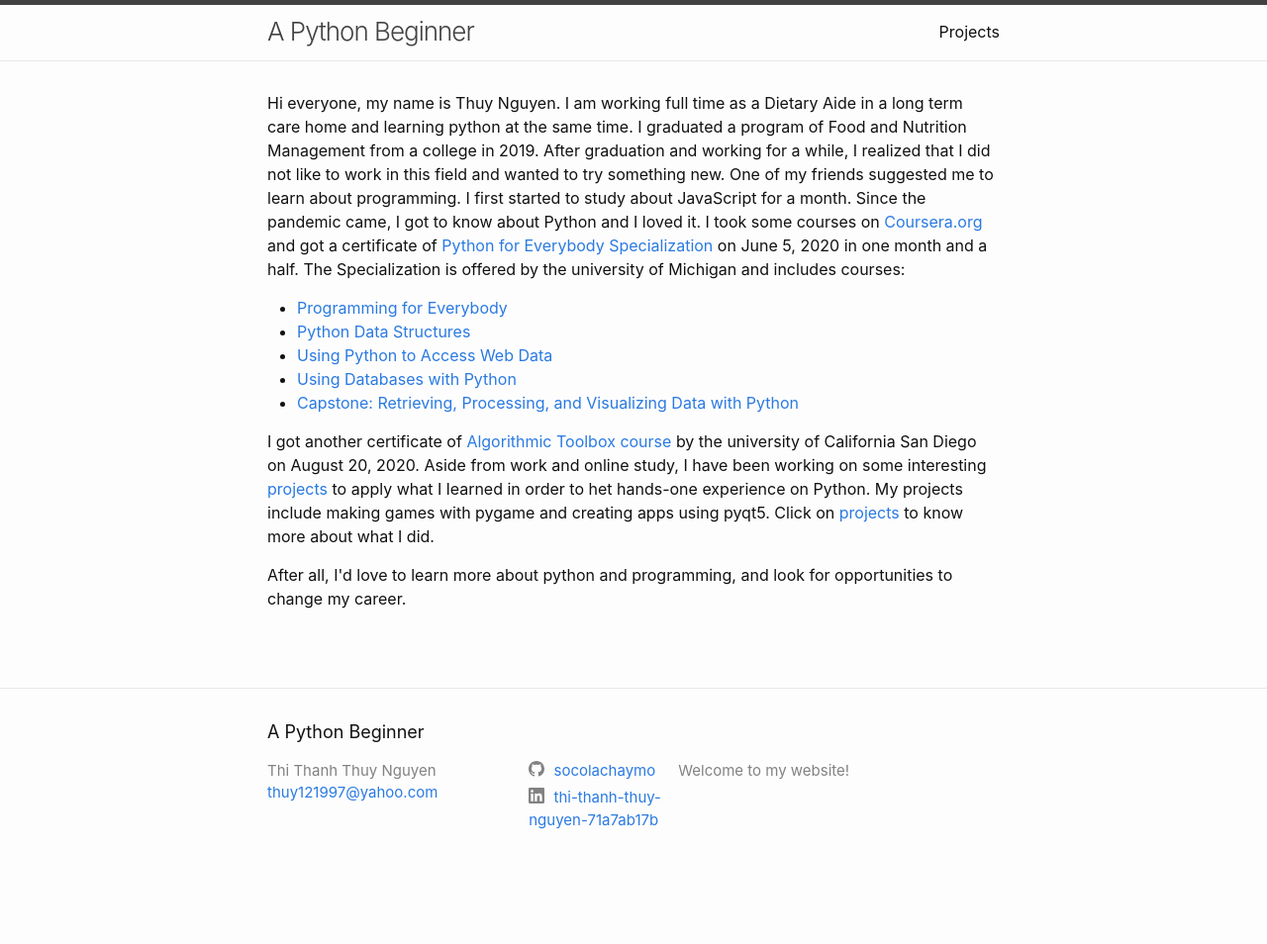
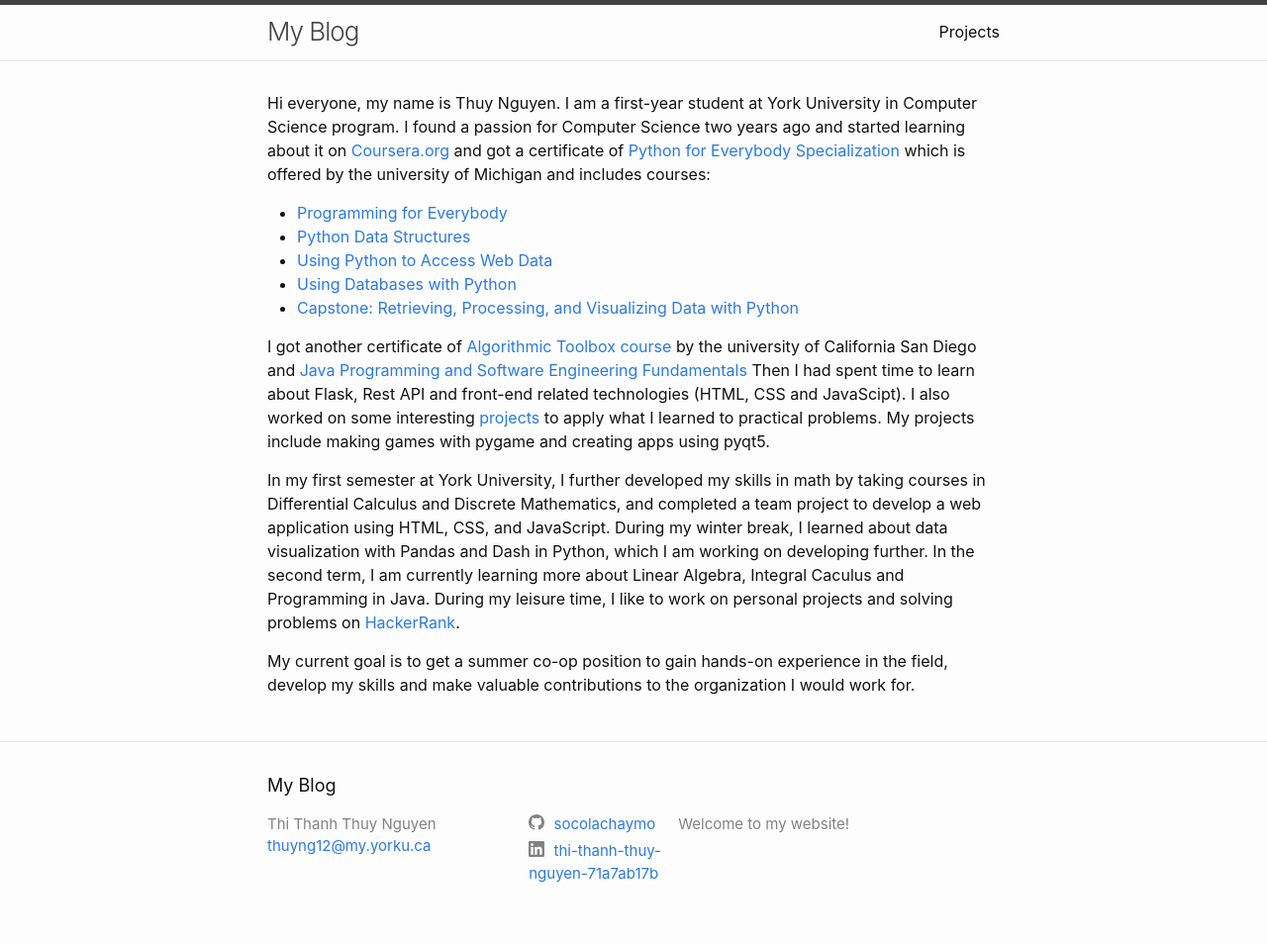
Before and after one commit to socolachaymo/socolachaymo.gitbub.io, a Jekyll site: the page built from index.markdown, in a window 1280 px wide. Shown: the whole page at 99% size. Built offline with Jekyll 4.4.1, drawn with Linux system fonts in a browser that asks for light colours; before the commit the page ends 900 px from its top, so only the background shows below that.

Commit message:
updated my blog

```diff
--- a/_config.yml
+++ b/_config.yml
@@ -18,8 +18,8 @@
 # You can create any custom variable you would like, and they will be accessible
 # in the templates via {{ site.myvariable }}.
 
-title: A Python Beginner
-email: thuy121997@yahoo.com
+title: My Blog
+email: thuyng12@my.yorku.ca
 description: >- # this means to ignore newlines until "baseurl:"
   Welcome to my website!
 baseurl: "/" # the subpath of your site, e.g. /blog
--- a/_layouts/home.html
+++ b/_layouts/home.html
@@ -9,13 +9,10 @@ layout: default
 
   {{ content }}
 
-  <p>Hi everyone, my name is Thuy Nguyen. I am working full time as a Dietary Aide in a long term care home
-  and learning python at the same time. I graduated a program of Food and Nutrition Management from a college in 2019.
-  After graduation and working for a while, I realized that I did not like to work in this field and wanted to try something new.
-  One of my friends suggested me to learn about programming. I first started to study about JavaScript for a month. Since the pandemic
-  came, I got to know about Python and I loved it. I took some courses on <a href="https://www.coursera.org/">Coursera.org</a> and got
-  a certificate of <a href="https://coursera.org/share/4b3dfb6b82dbebbf6cee015fc1f7fb91">Python for Everybody Specialization</a> on June 5, 2020
-  in one month and a half. The Specialization is offered by the university of Michigan and includes courses:
+  <p>Hi everyone, my name is Thuy Nguyen. I am a first-year student at York University in Computer Science program. I found a passion for Computer Science two years ago
+    and started learning about it on <a href="https://www.coursera.org/">Coursera.org</a> and got a certificate of
+    <a href="https://coursera.org/share/4b3dfb6b82dbebbf6cee015fc1f7fb91">Python for Everybody Specialization</a>
+    which is offered by the university of Michigan and includes courses:
     <ul>
       <li><a hrf="https://www.coursera.org/learn/python?specialization=python">Programming for Everybody</a></li>
       <li><a href="https://www.coursera.org/learn/python-data?specialization=python">Python Data Structures</a></li>
@@ -24,10 +21,16 @@ layout: default
       <li><a href="https://www.coursera.org/learn/python-data-visualization">Capstone: Retrieving, Processing, and Visualizing Data with Python</a></li>
     </ul>
     I got another certificate of <a href="https://coursera.org/share/998fd2c6da4f10accfc7c576a779c18e">Algorithmic Toolbox course</a> by the university of
-  California San Diego on August 20, 2020.
-  Aside from work and online study, I have been working on some interesting <a href="/projects">projects</a> to apply what I learned in order to het hands-one experience
-  on Python. My projects include making games with pygame and creating apps using pyqt5. Click on <a href="/projects">projects</a> to know more about what I did.
+    California San Diego and <a href="https://coursera.org/share/26b9fa64ba2f2d9ab2f008a99193c1b3">Java Programming and Software Engineering Fundamentals</a>
+    Then I had spent time to learn about Flask, Rest API and front-end related technologies (HTML, CSS and JavaScipt). I also worked on some interesting
+    <a href="/projects">projects</a> to apply what I learned to practical problems. My projects include making games with pygame and creating apps using pyqt5.
     </p>
-  <p>After all, I'd love to learn more about python and programming, and look for opportunities to change my career.
+    <p>In my first semester at York University, I further developed my skills in math by taking courses in Differential Calculus and Discrete Mathematics, and
+      completed a team project to develop a web application using HTML, CSS, and JavaScript. During my winter break, I learned about data visualization with
+      Pandas and Dash in Python, which I am working on developing further. In the second term, I am currently learning more about Linear Algebra, Integral Caculus and Programming in Java.
+      During my leisure time, I like to work on personal projects and solving problems on <a href="HackerRank.com">HackerRank</a>.
+    </p>
+    <p>
+      My current goal is to get a summer co-op position to gain hands-on experience in the field, develop my skills and make valuable contributions to the organization I would work for.
     </p>
 </div>
```
Also changed, not shown: _posts/2020-10-29-My-first-post.md (+0 -6 lines), draft.html (added, +21 -0 lines). Lines whose indentation alone changed are shown as unchanged.
